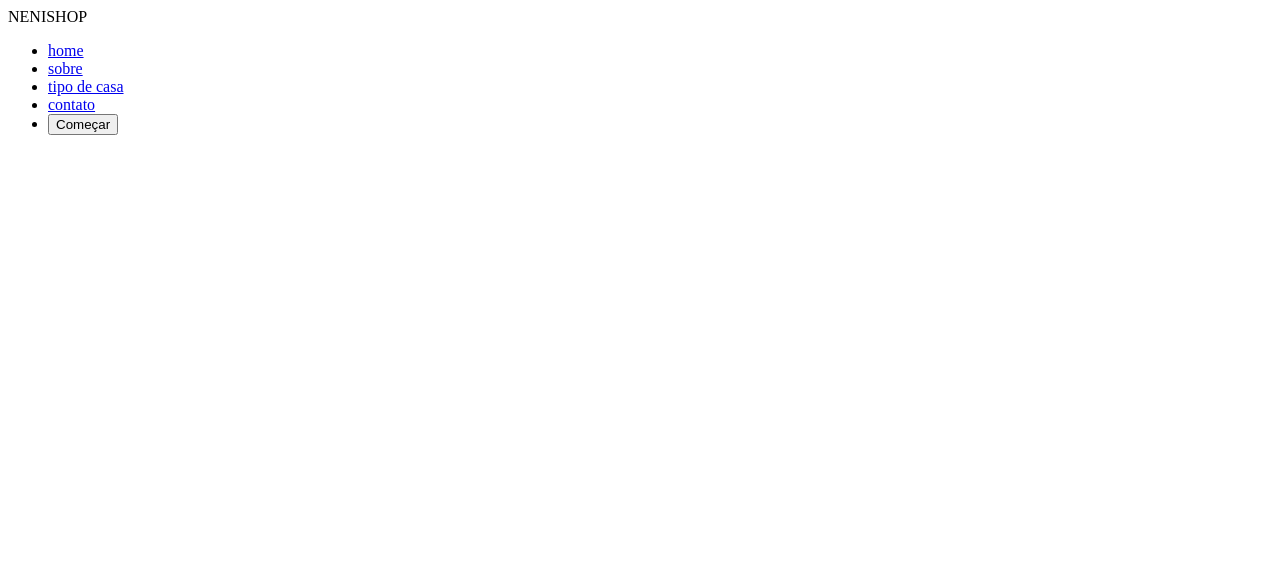
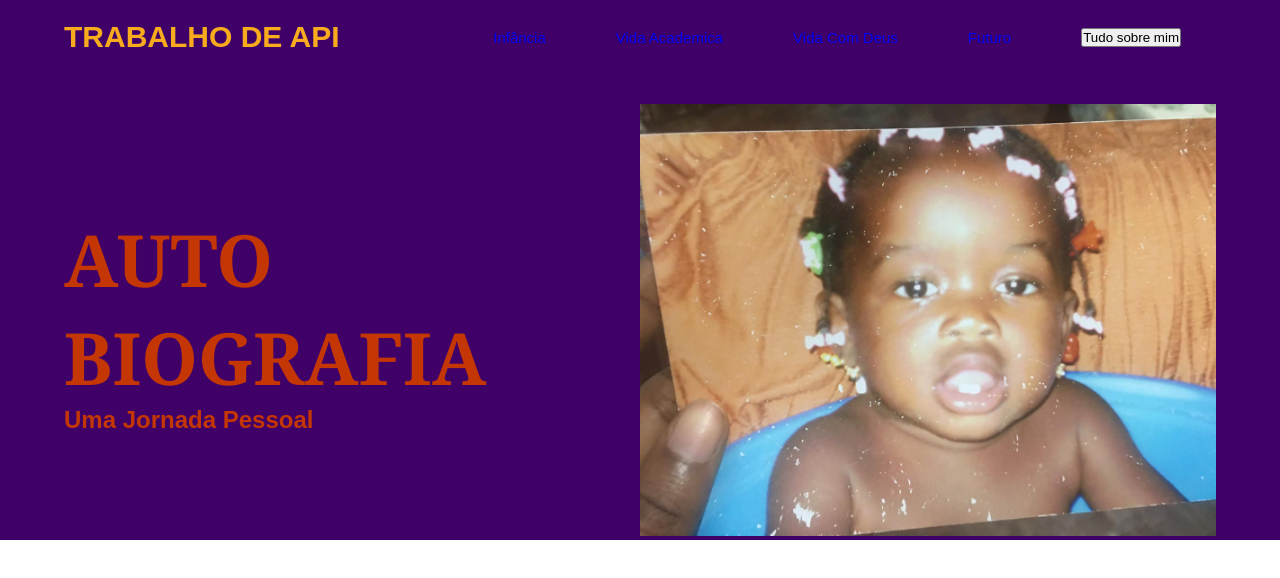
Before and after one commit to nenisvenancincio/autobiografia, a plain HTML site: page index.html in a window 1280 px wide. Drawn offline with Linux system fonts and the light colour scheme; files that its build step writes are made by us from their sources.

Commit message:
primeira prática

```diff
--- a/css/style.css
+++ b/css/style.css
@@ -1 +1,90 @@
 @import url('https://fonts.googleapis.com/css2?family=Montserrat:ital,wght@0,100..900;1,100..900&display=swap');
+*{ margin:0;
+    padding: 0;
+    box-sizing: border-box;
+    text-decoration: none;
+    list-style: none;
+
+
+
+}
+    body {
+        font-family:'poppins', sans-serif; }
+    :root {
+       --cor-fundo: #3f0168;
+       --cor-texto: #f0ebeb;
+       --cor-destaque: #d00277;
+       --degrade-bnt: linear-gradient(#fe9611, # ff5c00);
+       --cor-botao: #d00277;
+       --cor-botao-hover: #ffffff;
+     }
+     .background-gradient {
+         background-color: var(--cor-fundo)
+     }
+     .container { max-width: 1440px;
+        margin: 0 5%;
+        padding:0 auto;}
+
+        .btn-gradiente {
+            padding: 10px 25px;
+            color:#d00277;
+            border: none;
+            cursor: pointer;
+            background-image: var(--degrade-bnt);
+
+        }
+
+        nav { display: flex;
+            justify-content: space-between;
+            align-items: center;
+            padding: 20px 0;}
+
+            .logo a{
+        font-size: 30px;
+        font-weight: bold;
+        color: rgb(247, 171, 29);
+     }
+
+     .ul {
+        display: flex;
+        align-items: center;
+    }
+
+ .ul li{
+       margin: 0% 35px;
+       font-size: 15px;
+
+    }
+
+    .ul li{
+       color: black;
+
+    }
+    main .container {
+        display: flex;
+        align-items: center;
+        justify-content: space-between;
+        margin-top: 30px;
+
+
+    }
+    .main-text {
+       width: 50%;
+       color: rgb(196, 54, 3)
+
+    }
+    .main-text h1 {
+       font-size: 4.5rem;
+       font-family: Georgia, 'Times New Roman', Times, serif;
+
+    }
+    .main-text div {
+       display: flex;
+       align-items: center;
+       margin-top: 20px;
+
+    }
+    .main-img {
+      width: 50%;}
+      .main-img img  {
+      width: 100%;}
--- a/index.html
+++ b/index.html
@@ -3,27 +3,46 @@
 <head>
     <meta charset="UTF-8">
     <meta name="viewport" content="width=device-width, initial-scale=1.0">
-    <link rel="stylesheet" href="style.css">
+    <link rel="stylesheet" href="css/style.css">
     <title>Irene Venancio - website com html css e js</title>
 </head>
 <body>
-    <div class="background-verde">
+    <div class="background-gradient">
         <header>
             <div class="container">
                 <nav>
-                    <div class="logo"> NENISHOP</div>
+                    <div class="logo">
+                        <a href="index.html"> TRABALHO DE API </a>
+                        </div>
                     <ul class="ul">
-                        <li><a href="#">home</a></li>
-                        <li><a href="#">sobre</a></li>
-                        <li><a href="#">tipo de casa</a></li>
-                        <li><a href="#">contato</a></li>
-                        <li><a href="#"><button class="btn-gradient"> Começar</button> </a></li>
+                        <li><a href="index.html">Infância</a></li>
+                        <li><a href="index.html">Vida Academica</a></li>
+                        <li><a href="index.html">Vida Com Deus</a></li>
+                        <li><a href="index.html">Futuro</a></li>
+                        <li><a href="index.html"><button class="btn-gradient">Tudo sobre mim</button> </a></li>
 
                     </ul>
                 </nav>
 
             </div>
         </header>
+        <main>
+            <div class="container">
+                <div class="main-text">
+                    <h1>AUTO BIOGRAFIA</h1>
+                    <h2>Uma Jornada Pessoal</h2>
+
+
+                </div>
+                <div class="main-img">
+                    <img src="img/IMG-20250619-WA0003.jpg" alt="eu">
+
+
+
+
+                </div>
+            </div>
+        </main>
 
     </div>
 </body>
```
Also changed, not shown: img/IMG-20250618-WA0003.jpg (added), img/IMG-20250619-WA0003.jpg (added), img/IMG-20250619-WA0004.jpg (added), img/IMG-20250619-WA0005.jpg (added), img/IMG_1117.jpg (added).
